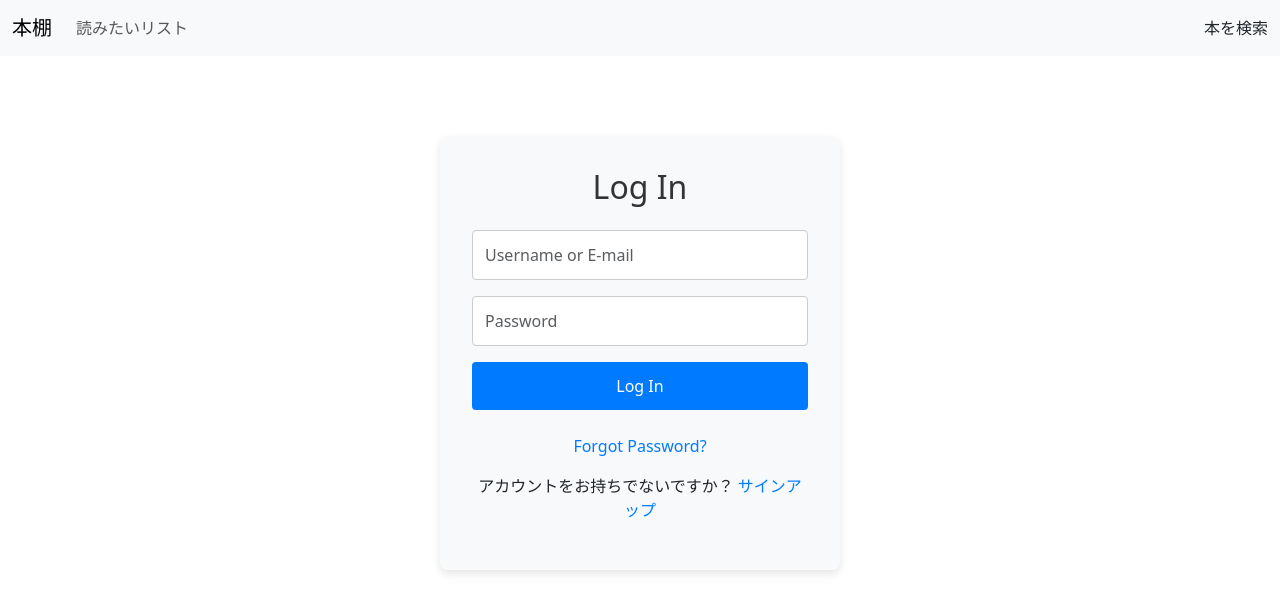
After one commit to janjanno774-lab/3bookshelf, a Django app: template templates/account/login.html in a window 1280 px wide. The commit adds this page. Shown: the top 613 px of the page. Run offline with Django 5.2, Linux system fonts and the light colour scheme; the template is opened without the code that fills it, so the values that code supplies are empty.

```diff
--- a/books/templates/books/base.html
+++ b/books/templates/books/base.html
@@ -30,12 +30,17 @@
             </div>
         </div>
     </nav>
-    <div class="container mt-4">
+    <div class="container mt-4 px-2 px-md-4">
         {% block content %}
         {% endblock %}
     </div>
     <script src="https://cdn.jsdelivr.net/npm/bootstrap@5.3.0/dist/js/bootstrap.bundle.min.js"></script>
     <script src="{% static 'books/add_book.js' %}"></script>
     {% block extra_script %}{% endblock %}
+    {% if user.is_authenticated %}
+    <div style="position: fixed; bottom: 20px; left: 20px; z-index: 1000;">
+        <a href="{% url 'account_logout' %}" style="padding: 10px 15px; background-color: #dc3545; color: white; text-decoration: none; border-radius: 5px; box-shadow: 0 2px 5px rgba(0,0,0,0.2);">ログアウト</a>
+    </div>
+    {% endif %}
 </body>
 </html>
--- /dev/null
+++ b/templates/account/login.html
@@ -0,0 +1,94 @@
+{% extends "books/base.html" %}
+{% load i18n %}
+
+{% block title %}{% trans "Log In" %}{% endblock %}
+
+{% block content %}
+<style>
+  .login-container {
+    max-width: 400px;
+    margin: 5rem auto;
+    padding: 2rem;
+    background-color: #f8f9fa;
+    border-radius: 8px;
+    box-shadow: 0 4px 8px rgba(0,0,0,0.1);
+  }
+  .login-container h2 {
+    text-align: center;
+    margin-bottom: 1.5rem;
+    color: #333;
+  }
+  .login-form .form-group {
+    margin-bottom: 1rem;
+  }
+  .login-form label {
+    display: none; /* Hide default labels */
+  }
+  .login-form input[type="text"],
+  .login-form input[type="password"],
+  .login-form input[type="email"] {
+    width: 100%;
+    padding: 12px;
+    border: 1px solid #ccc;
+    border-radius: 4px;
+    box-sizing: border-box;
+  }
+  .login-form .btn-primary {
+    width: 100%;
+    padding: 12px;
+    background-color: #007bff;
+    color: white;
+    border: none;
+    border-radius: 4px;
+    cursor: pointer;
+    font-size: 16px;
+    transition: background-color 0.2s;
+  }
+  .login-form .btn-primary:hover {
+    background-color: #0056b3;
+  }
+  .login-links {
+    text-align: center;
+    margin-top: 1.5rem;
+  }
+  .login-links a {
+    color: #007bff;
+    text-decoration: none;
+  }
+  .login-links a:hover {
+    text-decoration: underline;
+  }
+</style>
+
+<div class="login-container">
+  <h2>{% trans "Log In" %}</h2>
+
+  <form class="login-form" method="POST" action="{% url 'account_login' %}">
+    {% csrf_token %}
+
+    <div class="form-group">
+      {{ form.login.errors }}
+      <input type="text" name="login" id="id_login" class="form-control" placeholder="{% trans 'Username or E-mail' %}" required>
+    </div>
+
+    <div class="form-group">
+      {{ form.password.errors }}
+      <input type="password" name="password" id="id_password" class="form-control" placeholder="{% trans 'Password' %}" required>
+    </div>
+
+    {% if redirect_field_value %}
+      <input type="hidden" name="{{ redirect_field_name }}" value="{{ redirect_field_value }}" />
+    {% endif %}
+
+    <button class="btn btn-primary" type="submit">{% trans "Log In" %}</button>
+  </form>
+
+  <div class="login-links">
+    <a href="{% url 'account_reset_password' %}">{% trans "Forgot Password?" %}</a>
+    <p style="margin-top: 1rem;">
+      アカウントをお持ちでないですか？
+      <a href="{{ signup_url }}">サインアップ</a>
+    </p>
+  </div>
+</div>
+{% endblock %}
```
Also changed, not shown: book_shelf_project/settings.py (+5 -11 lines).
